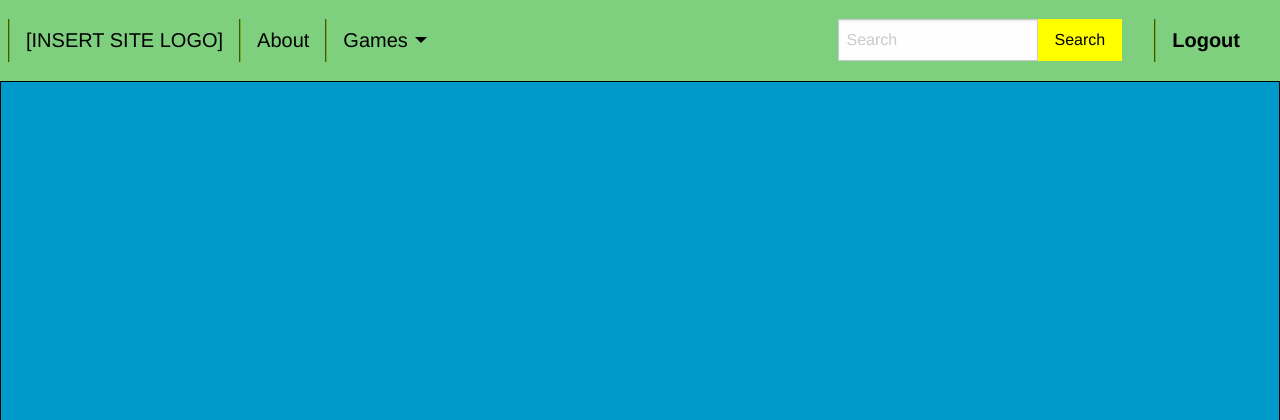
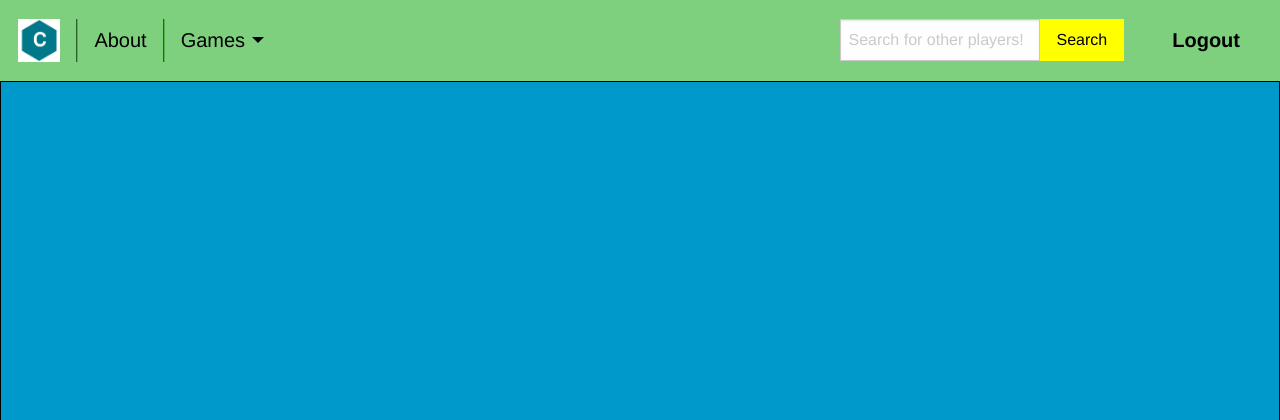
Before and after one commit to kkhan01/This_Name_is_Copyrighted-Brain_Battles, a Flask app: page /react in a window 1280 px wide. Shown: the top 420 px of the page. Run offline with Flask 2, Linux system fonts and the light colour scheme; some libraries are stand-ins or nearby versions.

Commit message:
added logo, few other navbar works

```diff
--- a/devlog.txt
+++ b/devlog.txt
@@ -105,3 +105,6 @@ unicode fix?
 
 elsharawyM -- 2018-01-12 23:44:36
 started custom navbar CSS
+
+elsharawyM -- 2018-01-13 13:33:54
+dynamic menu, added image logo
--- a/static/css/app.css
+++ b/static/css/app.css
@@ -10,7 +10,6 @@
 .button{
     background-color: yellow;
     color: black;
-    border-radius: 15px;
 }
 
 
@@ -21,9 +20,30 @@
 a {
     color: black;
     font-size:20px;
-    border-left: 2px solid #73AD21;
+}
+
+.left-link{
+    border-left: 2px #53b54b;
     border-left-style: groove;
 }
+
+.item-link{
+    border-bottom: 2px #53b54b;
+    border-bottom-style: groove;
+}
+
+.dropdown.menu a.logo-link{
+    padding-bottom: 0px;
+    padding-left: 10px;
+    padding-right: 1rem;
+    padding-top: 0px;
+}
+
+.logo{
+    height: 42.38px;
+    width: 42.38px;
+}
+
 
 .dropdown.menu > li.is-dropdown-submenu-parent > a::after {
     display: block;
--- a/templates/default.html
+++ b/templates/default.html
@@ -30,17 +30,22 @@
   <body>
 
     <!-- NavBar -->
-    <div class="top-bar navbar">
+    <div class="title-bar" data-responsive-toggle="the-navbar" data-hide-for="medium">
+      <button class="menu-icon" type="button" data-toggle="example-menu"></button>
+  <div class="title-bar-title">Menu</div>
+    </div>
+
+    <div class="top-bar navbar" id="the-navbar">
       <div class="top-bar-left">
 	<ul class="dropdown menu" data-dropdown-menu>
-	  <li class="navbar"><a href="/">[INSERT SITE LOGO]</a></li>
-	  <li class="navbar"><a href="/">About</a></li>
+	  <li><a class="logo-link" href="/"><img class="logo" src="../static/img/logo.png"></a></li>
+	  <li class="navbar"><a class="left-link" href="/">About</a></li>
 	  <li class="has-submenu navbar">
-            <a href="#">Games</a>
+            <a class="left-link" href="#">Games</a>
             <ul class="submenu menu vertical navbar" data-submenu>
-              <li><a href="/simon">Simon</a></li>
-              <li><a href="/react">React</a></li>
-	      <li><a href="/wordsearch">Word Search</a></li>
+              <li><a class="item-link" href="/simon">Simon</a></li>
+              <li><a class="item-link" href="/react">React</a></li>
+	      <li><a class="item-link" href="/wordsearch">Word Search</a></li>
             </ul>
           </li>
         </ul>
@@ -51,7 +56,7 @@
 	    <form class="menu-text navbar" method="POST" action="/search">
 	      <div class="row">
 		<div class="input-group">
-		  <input class="input-group-field" type="text" placeholder="Search" name="searchtext">
+		  <input class="input-group-field" type="text" placeholder="Search for other players!" name="searchtext">
 		  <div class="input-group-button">
 		    <button type="submit" class="button">Search</button>
 		  </div>
@@ -59,7 +64,7 @@
 	      </div>
 	    </form>
 	    <li class="menu-text navbar">
-	      <a href="/logout">Logout</a>
+	      <a href="/logout" id="logout">Logout</a>
 	    </li>
 	  </ul>
       </div>
```
